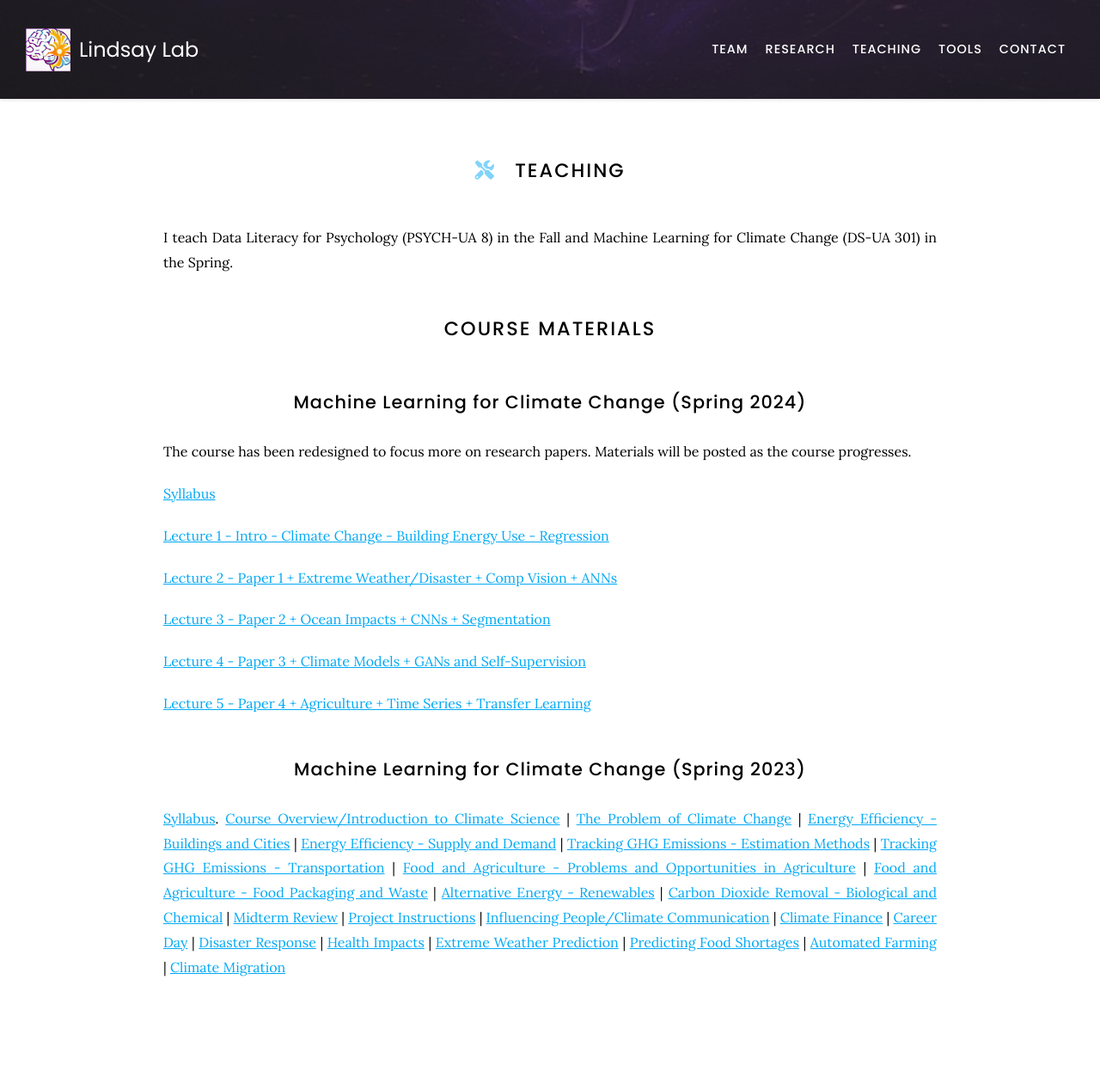
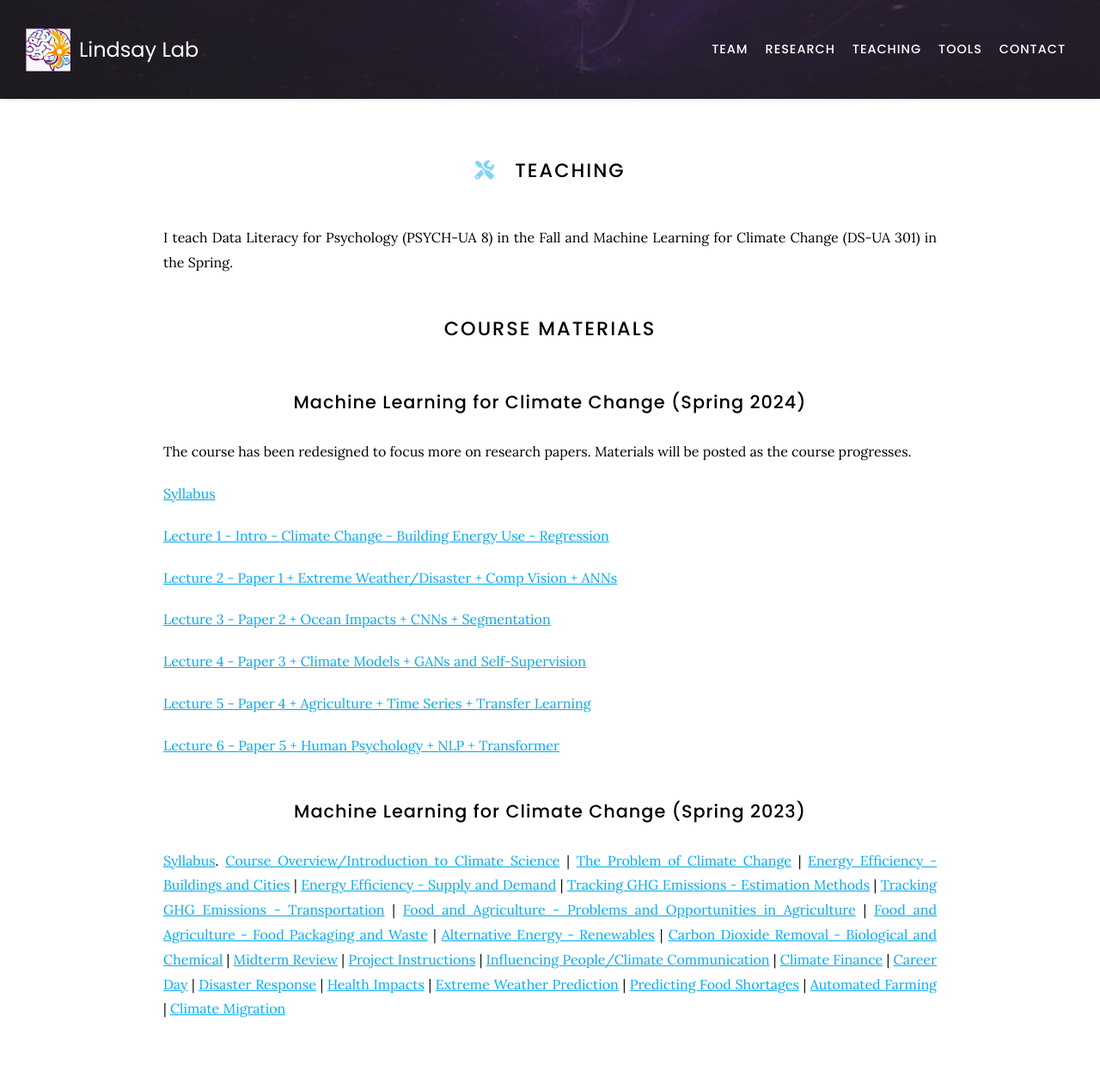
Before and after one commit to Lindsay-Lab/lindsay-lab.github.io, a Jekyll site: the page built from teaching/index.md, in a window 1280 px wide. Shown: the whole page at 86% size. Built offline with Jekyll 4.4.1, drawn with Linux system fonts in a browser that asks for light colours; nearby versions of some CDN libraries; before the commit the page ends 1219 px from its top, so only the background shows below that.

Commit message:
Update index.md

```diff
--- a/teaching/index.md
+++ b/teaching/index.md
@@ -24,6 +24,8 @@ The course has been redesigned to focus more on research papers. Materials will
 [Lecture 4 - Paper 3 + Climate Models + GANs and Self-Supervision](https://lindsay-lab.github.io/ClimateML_Lectures/Lecture%204%20-%20Paper%203%20%2B%20Climate%20Models%20%2B%20GANs%20and%20Self-Supervision.pdf)
 
 [Lecture 5 - Paper 4 + Agriculture + Time Series + Transfer Learning](https://lindsay-lab.github.io/ClimateML_Lectures/Lecture%205%20-%20Paper%204%20%2B%20Agriculture%20%2B%20Time%20Series%20%2B%20Transfer%20Learning.pdf)
+
+[Lecture 6 - Paper 5 + Human Psychology + NLP + Transformer](https://lindsay-lab.github.io/ClimateML_Lectures/Lecture%206%20-%20Paper%205%20%2B%20Human%20Psychology%20%2B%20NLP%20%2B%20Transformer.pdf)
 
 ## Machine Learning for Climate Change (Spring 2023)
 [Syllabus](https://lindsay-lab.github.io/ClimateML_Lectures/ML%20for%20Climate%20Syllabus-3.pdf).
```
